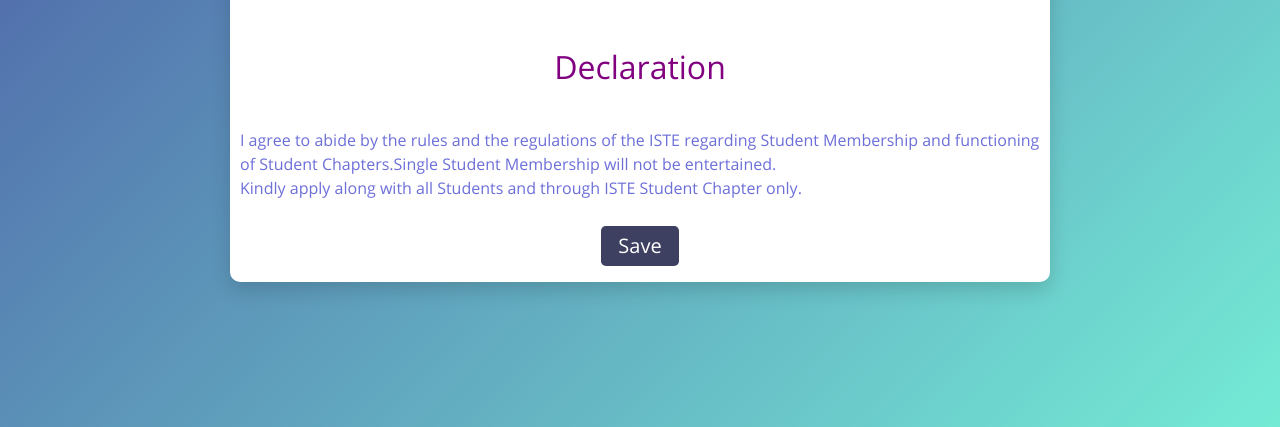
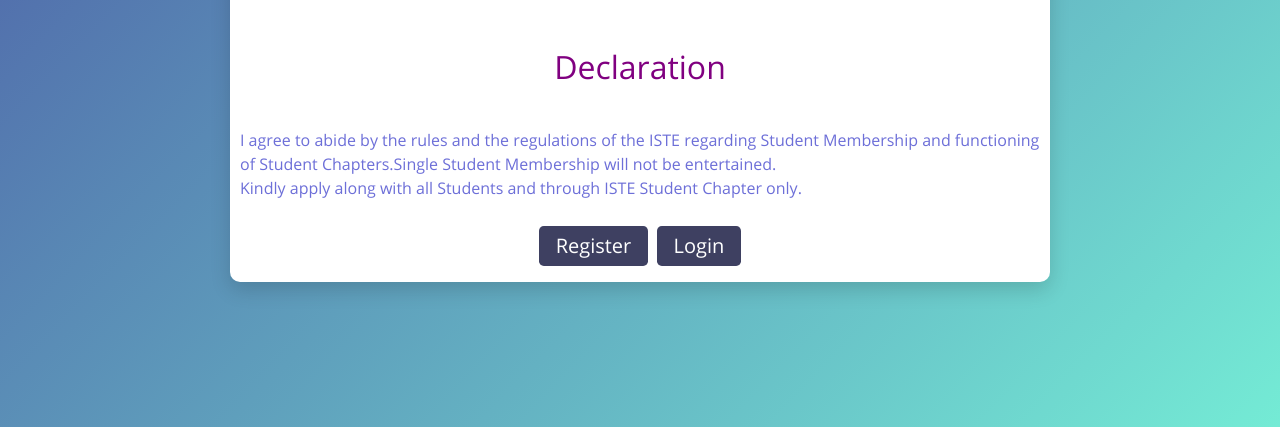
Before and after one commit to VI-Suji/Junior, a PHP site: page /foobar/regi.php in a window 1280 px wide. Shown: the part 1006-1433 px from the top of the page. Run offline with PHP 8.4, Linux system fonts and the light colour scheme; some libraries are stand-ins or nearby versions; some web fonts are replaced.

Commit message:
register

```diff
--- a/regi.php
+++ b/regi.php
@@ -1,5 +1,8 @@
 <?php
 include('includes/config.php');
+if (isset($_POST['Login'])) {
+	header('location:login.php');
+}
 if (isset($_POST['Save'])) {
 	$flag = 0;
 	$temp = $_POST['interest'];
@@ -457,7 +460,8 @@
 							functioning of Student Chapters.Single Student Membership will not be entertained. <br>
 							Kindly apply
 							along with all Students and through ISTE Student Chapter only.</p>
-						<div style="text-align:center;"> <button name="Save" type="submit" class="btn btn-lg pt-1 pb-1">Save</button></div>
+						<div style="text-align:center;"> <button name="Save" type="submit" class="btn btn-lg pt-1 pb-1">Register</button>&nbsp; <button name="Login" type="submit" class="btn btn-lg pt-1 pb-1">Login </button></div>
+						<div style="text-align:center;"> </div>
 					</div>
 				</form>
 			</div>
```
